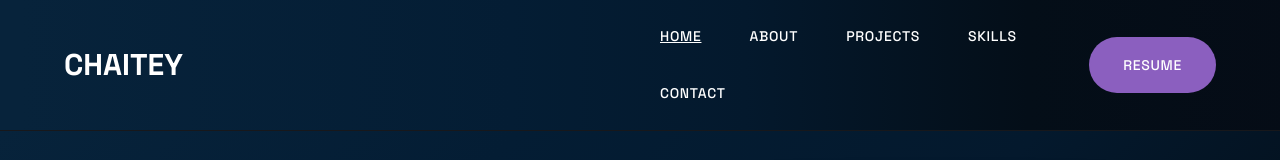
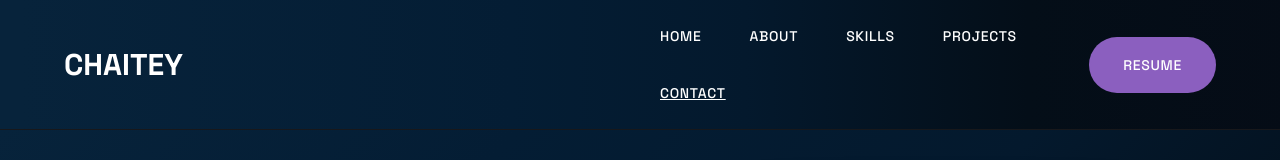
Before and after one commit to chaitey23/Chaitey, a React (Vite) app: page / in a window 1280 px wide. Shown: the top 160 px of the page. Built offline with nearby package versions, Linux system fonts and the light colour scheme.

Commit message:
update navbar and enhance home section design

```diff
--- a/src/Components/Navbar.jsx
+++ b/src/Components/Navbar.jsx
@@ -1,67 +1,82 @@
-import React from 'react';
-import { NavLink } from 'react-router';
+import React, { useState, useEffect } from 'react';
+
 
 const Navbar = () => {
+    const [activeSection, setActiveSection] = useState('home');
+
+    useEffect(() => {
+        const handleScroll = () => {
+            const sections = ['home', 'about', 'skills', 'education', 'projects', 'contact'];
+            const scrollY = window.pageYOffset;
+
+            sections.forEach(section => {
+                const element = document.getElementById(section);
+                if (element) {
+                    const offsetTop = element.offsetTop - 100;
+                    const offsetBottom = offsetTop + element.offsetHeight;
+
+                    if (scrollY >= offsetTop && scrollY < offsetBottom) {
+                        setActiveSection(section);
+                    }
+                }
+            });
+        };
+
+        window.addEventListener('scroll', handleScroll);
+        return () => window.removeEventListener('scroll', handleScroll);
+    }, []);
+
+    const scrollToSection = (sectionId) => {
+        const element = document.getElementById(sectionId);
+        if (element) {
+            window.scrollTo({
+                top: element.offsetTop - 80,
+                behavior: 'smooth'
+            });
+        }
+    };
+
     const links = <>
         <li>
-            <NavLink
-                to='/'
-                className={({ isActive }) =>
-                    isActive
-                        ? 'text-white font-medium text-sm uppercase tracking-wider underline'
-                        : 'text-white hover:text-white font-medium uppercase tracking-wider transition-colors duration-300'
-                }
+            <button
+                onClick={() => scrollToSection('home')}
+                className={`${activeSection === 'home' ? 'text-white font-medium text-sm uppercase tracking-wider underline' : 'text-white hover:text-white font-medium uppercase tracking-wider transition-colors duration-300'}`}
             >
                 HOME
-            </NavLink>
+            </button>
         </li>
         <li>
-            <NavLink
-                to='/about'
-                className={({ isActive }) =>
-                    isActive
-                        ? 'text-white font-medium text-sm uppercase tracking-wider underline'
-                        : 'text-white hover:text-white font-medium uppercase tracking-wider transition-colors duration-300'
-                }
+            <button
+                onClick={() => scrollToSection('about')}
+                className={`${activeSection === 'about' ? 'text-white font-medium text-sm uppercase tracking-wider underline' : 'text-white hover:text-white font-medium uppercase tracking-wider transition-colors duration-300'}`}
             >
                 ABOUT
-            </NavLink>
+            </button>
         </li>
         <li>
-            <NavLink
-                to='/projects'
-                className={({ isActive }) =>
-                    isActive
-                        ? 'text-white font-medium text-sm uppercase tracking-wider underline'
-                        : 'text-white hover:text-white font-medium uppercase tracking-wider transition-colors duration-300'
-                }
+            <button
+                onClick={() => scrollToSection('skills')}
+                className={`${activeSection === 'skills' ? 'text-white font-medium text-sm uppercase tracking-wider underline' : 'text-white hover:text-white font-medium uppercase tracking-wider transition-colors duration-300'}`}
+            >
+                SKILLS
+            </button>
+        </li>
+        <li>
+            <button
+                onClick={() => scrollToSection('projects')}
+                className={`${activeSection === 'projects' ? 'text-white font-medium text-sm uppercase tracking-wider underline' : 'text-white hover:text-white font-medium uppercase tracking-wider transition-colors duration-300'}`}
             >
                 PROJECTS
-            </NavLink>
+            </button>
         </li>
+
         <li>
-            <NavLink
-                to='/skills'
-                className={({ isActive }) =>
-                    isActive
-                        ? 'text-white font-medium text-sm uppercase tracking-wider underline'
-                        : 'text-white hover:text-white font-medium uppercase tracking-wider transition-colors duration-300'
-                }
-            >
-                SKILLS
-            </NavLink>
-        </li>
-        <li>
-            <NavLink
-                to='/contact'
-                className={({ isActive }) =>
-                    isActive
-                        ? 'text-white font-medium text-sm uppercase tracking-wider underline'
-                        : 'text-white hover:text-white font-medium uppercase tracking-wider transition-colors duration-300'
-                }
+            <button
+                onClick={() => scrollToSection('contact')}
+                className={`${activeSection === 'contact' ? 'text-white font-medium text-sm uppercase tracking-wider underline' : 'text-white hover:text-white font-medium uppercase tracking-wider transition-colors duration-300'}`}
             >
                 CONTACT
-            </NavLink>
+            </button>
         </li>
     </>
 
--- a/src/pages/Home/Home.jsx
+++ b/src/pages/Home/Home.jsx
@@ -9,12 +9,24 @@ import ContactSection from '../../Components/ContactSection';
 const Home = () => {
     return (
         <div>
+            <section id="home">
                 <HeroSection></HeroSection>
+            </section>
+            <section id="about">
                 <AboutMe></AboutMe>
+            </section>
+            <section id="skills">
                 <Skills></Skills>
+            </section>
+            <section id="education">
                 <EducationalQualification></EducationalQualification>
+            </section>
+            <section id="projects">
                 <ProjectsSection></ProjectsSection>
+            </section>
+            <section id="contact">
                 <ContactSection></ContactSection>
+            </section>
         </div>
     );
 };
```
Lines whose indentation alone changed are shown as unchanged.
